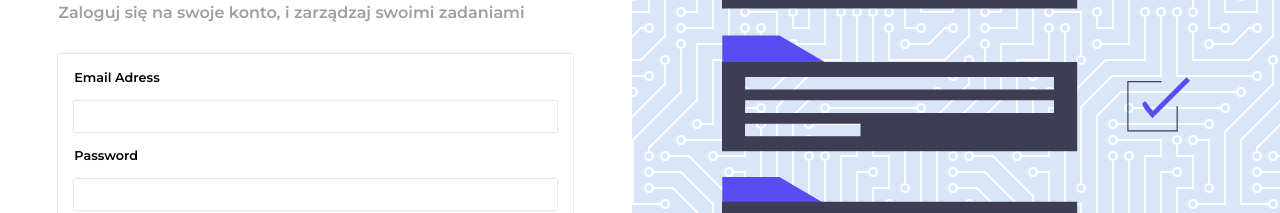
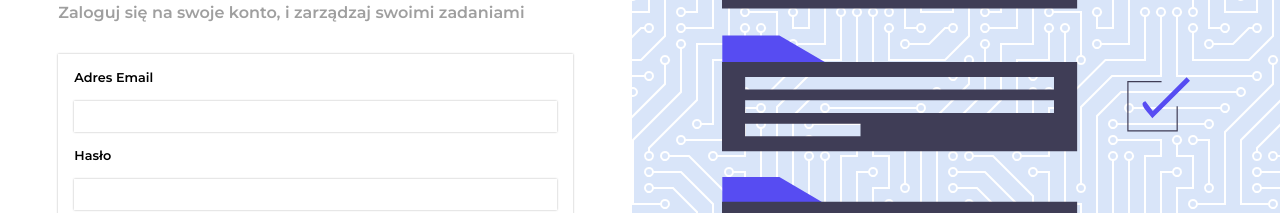
Before and after one commit to 1991Pawel/react-firebase, a React (Create React App) app: page / in a window 1280 px wide. Both pictures are taken after a click on the button "Zarejestruj się". Shown: the part 309-522 px from the top of the page. Built offline with nearby package versions, Linux system fonts and the light colour scheme; no server answers.

Commit message:
fix login text

```diff
--- a/src/components/Form/LoginForm.tsx
+++ b/src/components/Form/LoginForm.tsx
@@ -52,7 +52,7 @@ const LoginForm = ({ setHaveAccount }: Form) => {
           type="text"
           value={email}
         />
-        <label htmlFor="password">Password</label>
+        <label htmlFor="password">Hasło</label>
         <input
           onChange={(e) => setPassword(e.target.value)}
           id="password"
--- a/src/components/Form/RegisterForm.tsx
+++ b/src/components/Form/RegisterForm.tsx
@@ -42,7 +42,7 @@ const RegisterForm = ({ setHaveAccount }: Form) => {
     <WrapperForm>
       <WrapperInput>
         {error && <ErrorMessage>{errorMessage}</ErrorMessage>}
-        <label htmlFor="email">Email Adress</label>
+        <label htmlFor="email">Adres Email</label>
         <input
           onChange={(e) => setEmail(e.target.value)}
           id="email"
@@ -50,7 +50,7 @@ const RegisterForm = ({ setHaveAccount }: Form) => {
           type="text"
           value={email}
         />
-        <label htmlFor="password">Password</label>
+        <label htmlFor="password">Hasło</label>
         <input
           onChange={(e) => setPassword(e.target.value)}
           id="password"
--- a/src/components/Form/StyledForm.jsx
+++ b/src/components/Form/StyledForm.jsx
@@ -56,7 +56,7 @@ const AccountMessage = styled.p`
     margin-right: 0.2rem;
   }
   button:hover {
-    opacity: 0.9;
+    opacity: 0.8;
   }
 `;
 
```
